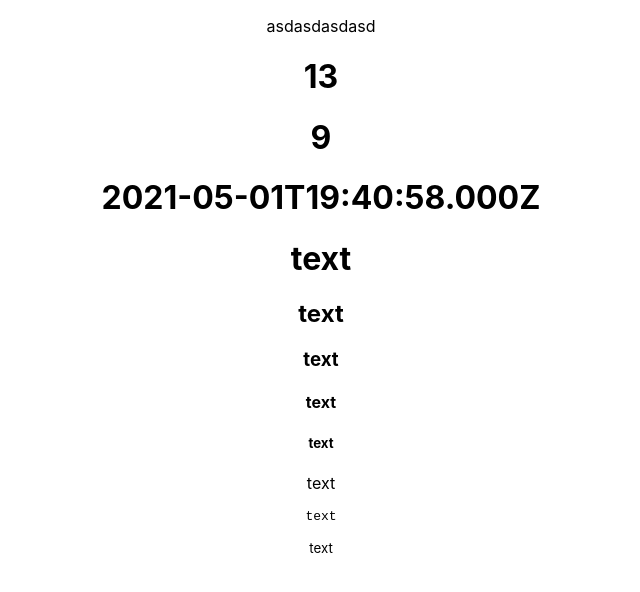
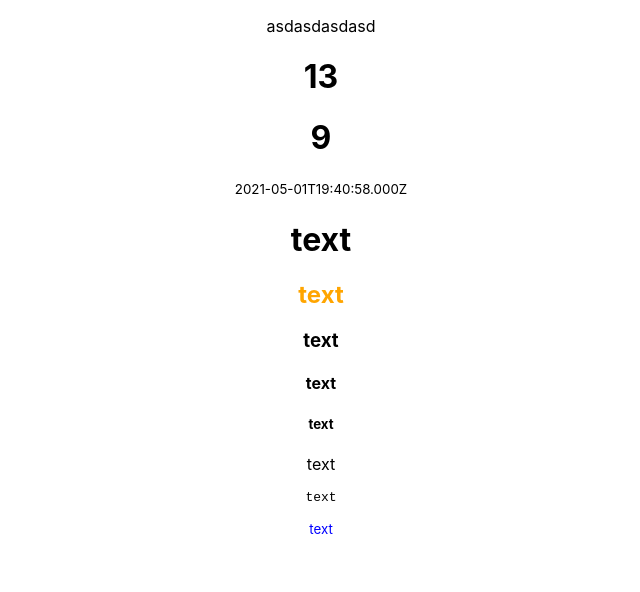
Before and after one commit to MaximErmoshin/my-site, a React (Create React App) app: page / in a window 1280 px wide. Shown: the top 592 px of the page, without its empty margins (319-959 px from the left). Built offline with nearby package versions, Linux system fonts and the light colour scheme.

Commit message:
Изменили цвет текста

```diff
--- a/src/App.jsx
+++ b/src/App.jsx
@@ -11,7 +11,7 @@ function minus(a,b) {
 function getDateNow() {
   return new Date().toISOString();
 }
-function App() {
+const App = () => {
   return (
     <div className="App">
       <p>
@@ -23,9 +23,9 @@ function App() {
       <h1>
         {minus(11,2)}
       </h1>
-      <h1>
+      <small>
         {getDateNow()}
-      </h1>
+      </small>
       <TextPage/>
     </div>
   );
--- /dev/null
+++ b/src/pages/text/textPage.css
@@ -0,0 +1,9 @@
+.color-black {
+    color:black;
+}
+.color-orange {
+    color:orange;
+}
+.color-blue {
+    color:blue;
+}
--- a/src/pages/text/textPage.jsx
+++ b/src/pages/text/textPage.jsx
@@ -1,14 +1,15 @@
+import './textPage.css';
 const TextPage = () => {
 
     return <>
      <h1> text</h1>
-	 <h2>text</h2>
+	 <h2 className="color-orange">text</h2>
 	 <h3>text</h3>
 	 <h4>text</h4>
 	 <h5>text</h5>
 	 <p>text</p>
 	 <pre>text</pre>
-<small>text</small>
+<small className="color-blue">text</small>
     </>
 }
 
```
